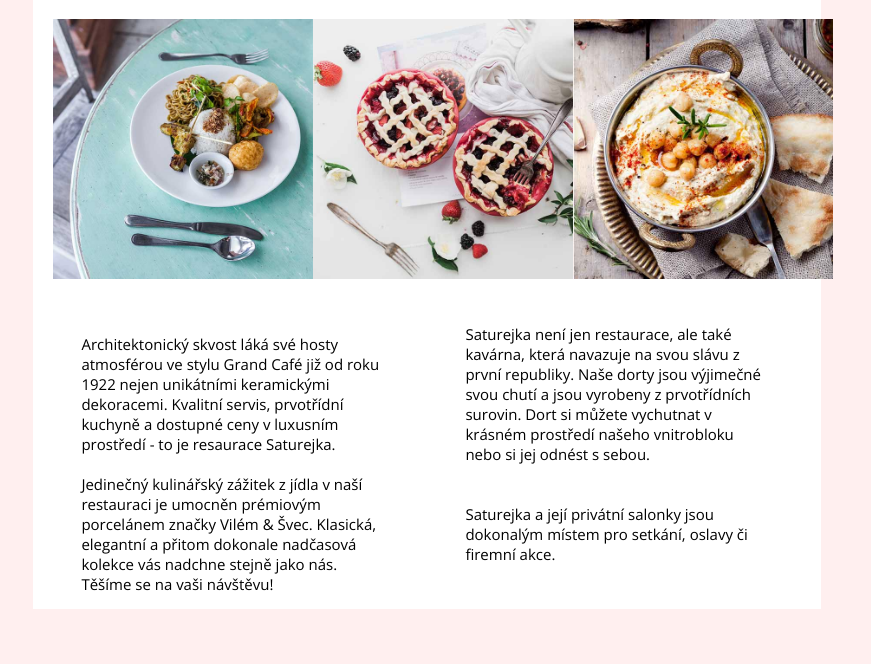
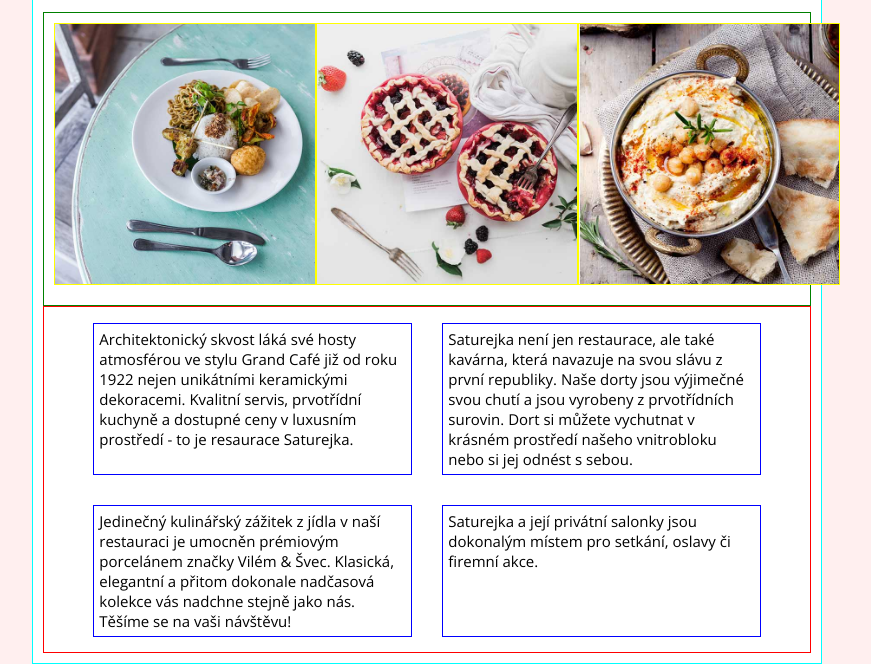
Before and after one commit to ciiryah/saturejka, a plain HTML site: page index.html in a window 1280 px wide. Shown: the part 390-1054 px from the top of the page, without its empty margins (213-1084 px from the left). Before the commit the page ends 999 px from the top, so only its background shows below. Drawn offline with nearby package versions, Linux system fonts and the light colour scheme.

Commit message:
Upraven padding a margin až po O nás.

```diff
--- a/style.css
+++ b/style.css
@@ -22,6 +22,7 @@ body {
   width: 30%;
   text-align: center;
   padding: 30px;
+  border: 1px solid magenta;
 
 }
 
@@ -31,6 +32,7 @@ body {
   padding: 10px;
   margin: auto;
   text-align: center;
+  border: 1px solid cyan;
 }
 
 .pictures {
@@ -38,14 +40,17 @@ body {
   flex: 1 1 auto;
   flex-wrap: nowrap;
   justify-content: space-between;
-  padding: 10px 10px 40px 10px;
+  padding: 10px 10px 20px 10px;
+  border: 1px solid green;
 }
 
 .carousel {
   height: 260px;
+  border: 1px solid yellow;
 }
 
 .o-nas {
+  border: 1px solid red;
   display: flex;
   flex: 1 1 50%;
   flex-wrap: wrap;
@@ -53,8 +58,9 @@ body {
 }
 
 .onasflex {
+  border: 1px solid blue;
   width: 40%;
   padding: 5px;
-  margin: auto;
+  margin: 2% 2%;
   text-align: left;
 }
```
